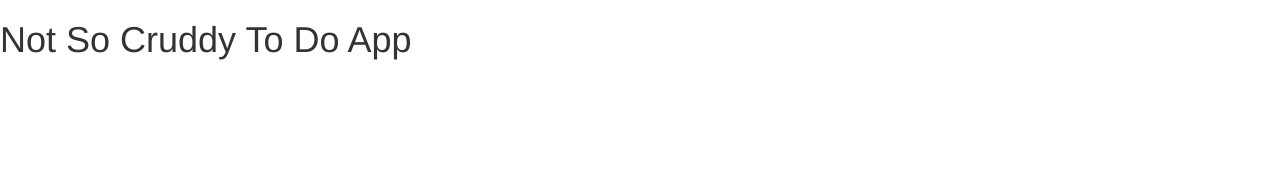
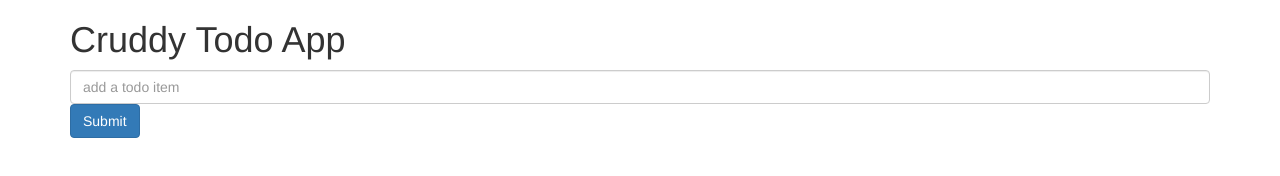
Before and after one commit to ashwoodaa/notSoCruddyToDoApp, a website: page index.html in a window 1280 px wide. Drawn offline with nearby package versions, Linux system fonts and the light colour scheme; files whose address does not match are found by name.

Commit message:
added submit button and text area

```diff
--- a/index.html
+++ b/index.html
@@ -10,7 +10,17 @@
 	<link rel="stylesheet" href="style.css">
 </head>
 <body>
-	<h1>Not So Cruddy To Do App</h1>
-	<script src="script.js"></script>
-</body>
+    <div class="container">
+      <h1>Cruddy Todo App</h1>
+
+      <div class="add">
+        <form>
+          <input class="form-control" type="text" placeholder="add a todo item">
+          <input class="btn btn-primary" type="submit">
+        </form>
+      </div>
+    </div>
+    <script src="vendor/jquery/dist/jquery.min.js"></script>
+    <script src="script.js"></script>
+  </body>
 </html>
```
